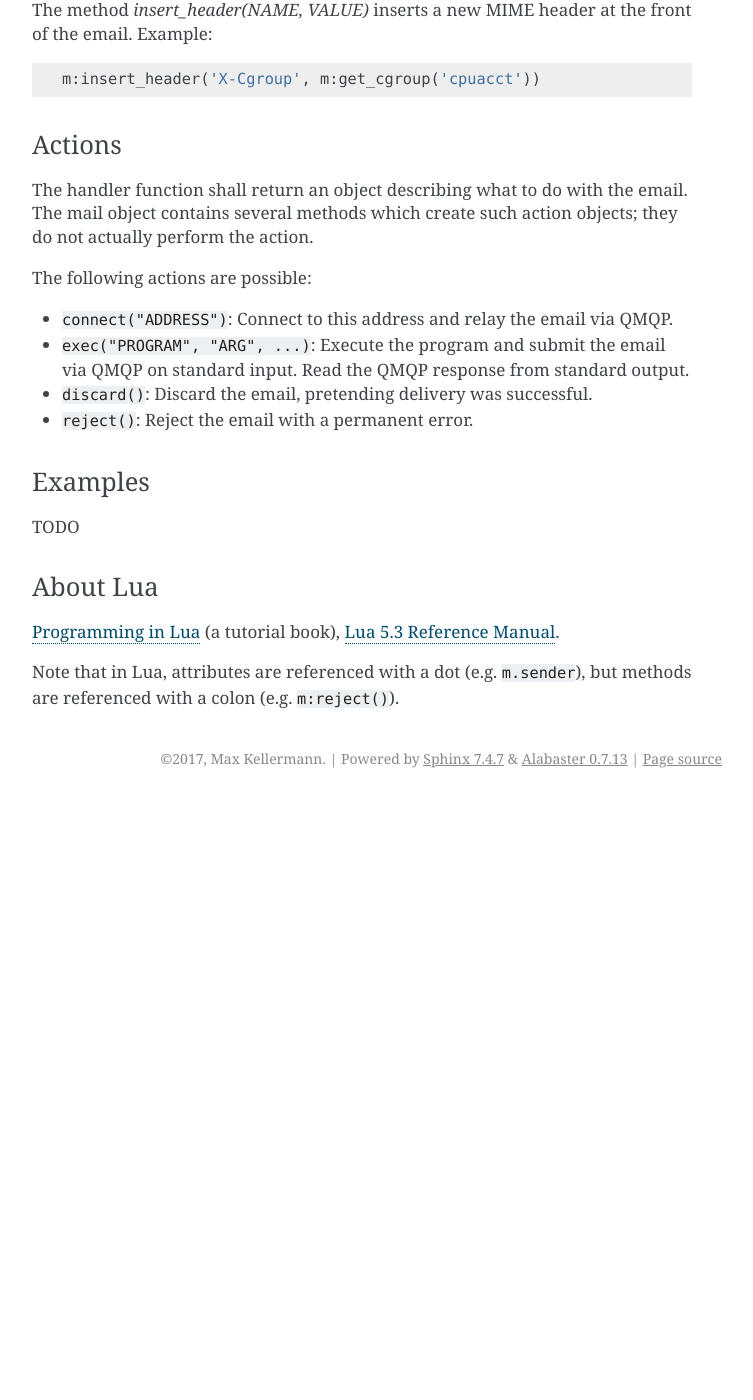
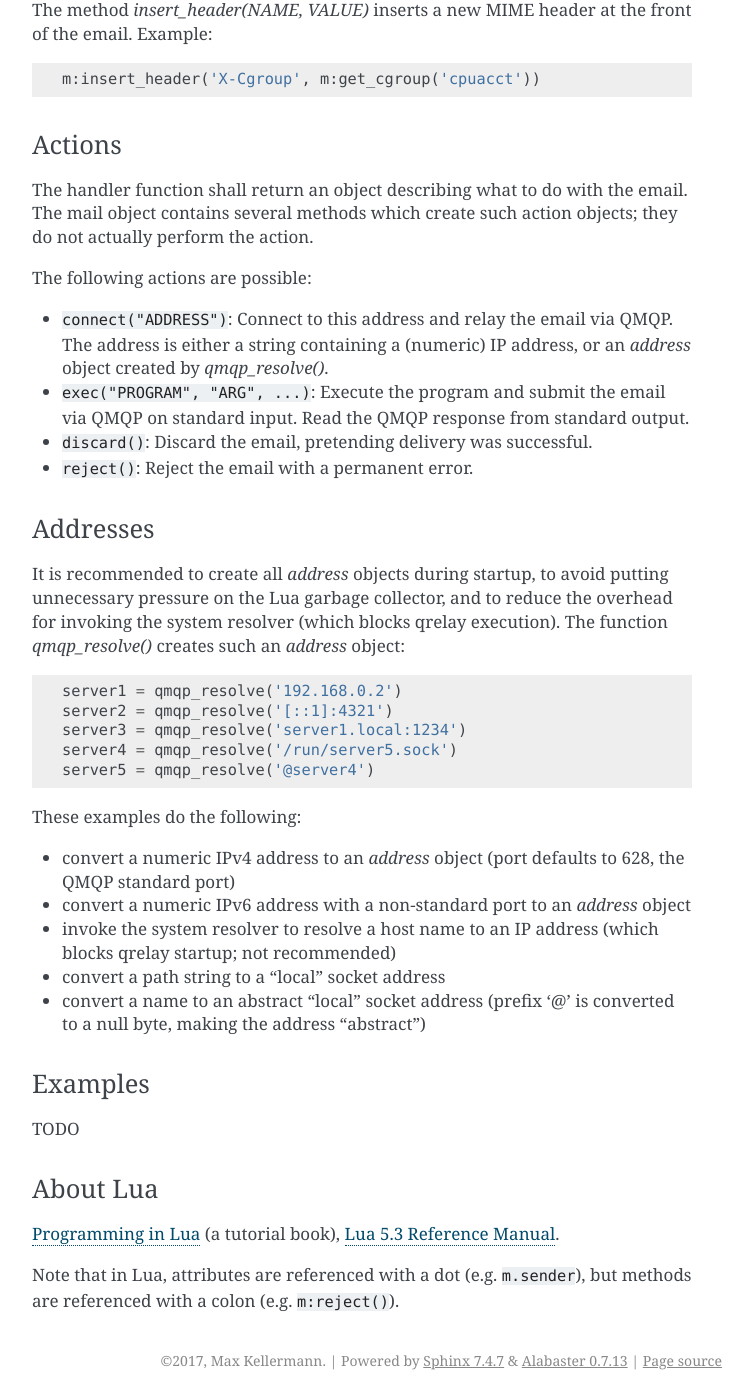
Before and after one commit to CM4all/qrelay, a Sphinx documentation site: the page built from doc/index.rst, in a window 1280 px wide and 1400 px high, scrolled down 1650 px. Shown: the whole window, without its empty margins (388-1141 px from the left). Built offline with Sphinx 7.4.7, drawn with Linux system fonts in a browser that asks for light colours; before the commit the page ends 2448 px from its top, so only the background shows below that.

Commit message:
LResolver: new Lua function qmqp_resolve() allows resolving during startup

```diff
--- a/doc/index.rst
+++ b/doc/index.rst
@@ -94,7 +94,8 @@
 The following actions are possible:
 
 * :samp:`connect("ADDRESS")`: Connect to this address and relay the
-  email via QMQP.
+  email via QMQP.  The address is either a string containing a (numeric)
+  IP address, or an `address` object created by `qmqp_resolve()`.
 
 * :samp:`exec("PROGRAM", "ARG", ...)`: Execute the program and submit
   the email via QMQP on standard input.  Read the QMQP response from
@@ -103,6 +104,34 @@
 * :samp:`discard()`: Discard the email, pretending delivery was successful.
 
 * :samp:`reject()`: Reject the email with a permanent error.
+
+
+Addresses
+^^^^^^^^^
+
+It is recommended to create all `address` objects during startup, to
+avoid putting unnecessary pressure on the Lua garbage collector, and
+to reduce the overhead for invoking the system resolver (which blocks
+qrelay execution).  The function `qmqp_resolve()` creates such an
+`address` object::
+
+  server1 = qmqp_resolve('192.168.0.2')
+  server2 = qmqp_resolve('[::1]:4321')
+  server3 = qmqp_resolve('server1.local:1234')
+  server4 = qmqp_resolve('/run/server5.sock')
+  server5 = qmqp_resolve('@server4')
+
+These examples do the following:
+
+- convert a numeric IPv4 address to an `address` object (port defaults
+  to 628, the QMQP standard port)
+- convert a numeric IPv6 address with a non-standard port to an
+  `address` object
+- invoke the system resolver to resolve a host name to an IP address
+  (which blocks qrelay startup; not recommended)
+- convert a path string to a "local" socket address
+- convert a name to an abstract "local" socket address (prefix '@' is
+  converted to a null byte, making the address "abstract")
 
 
 Examples
```
Also changed, not shown: 5 other files.
